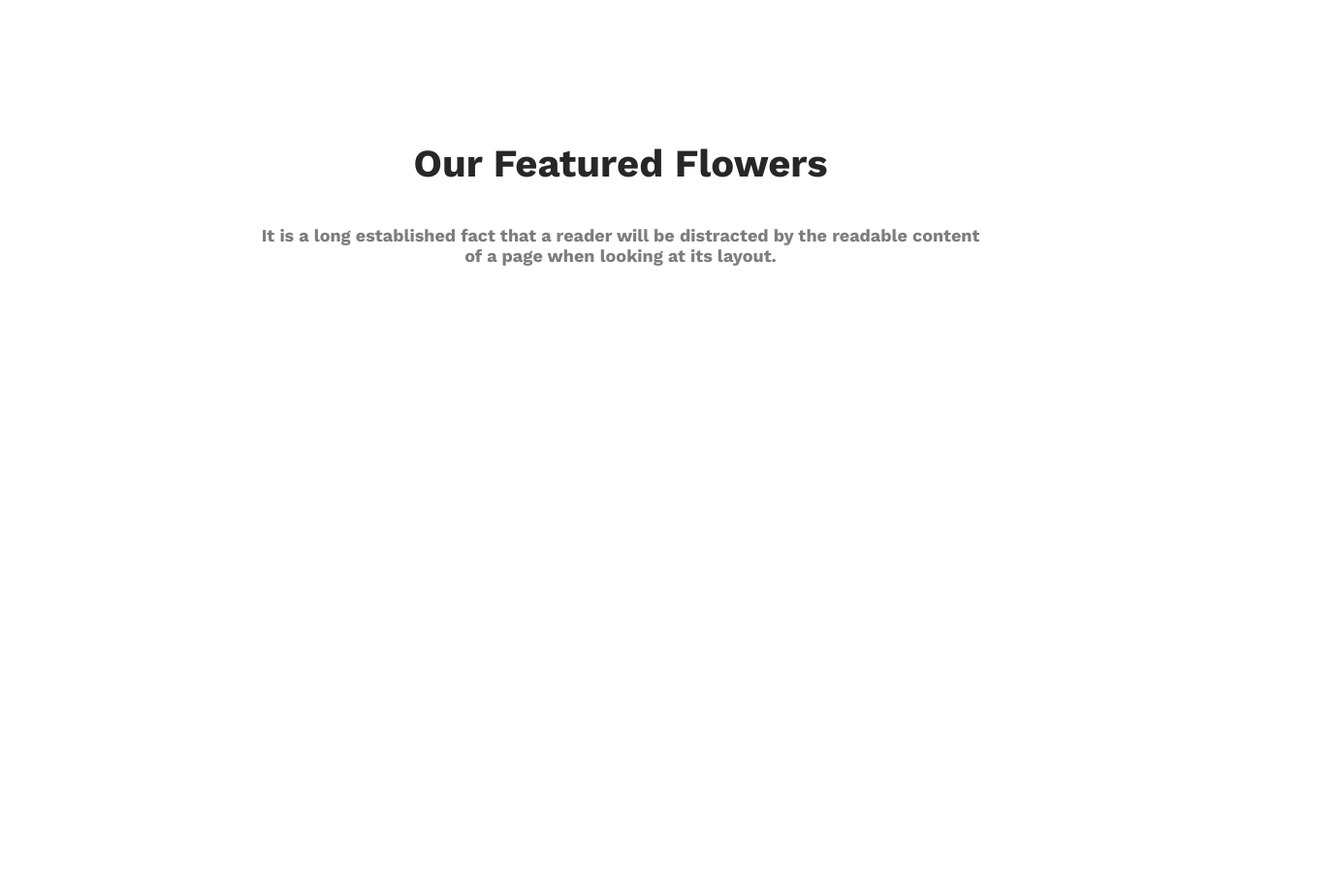
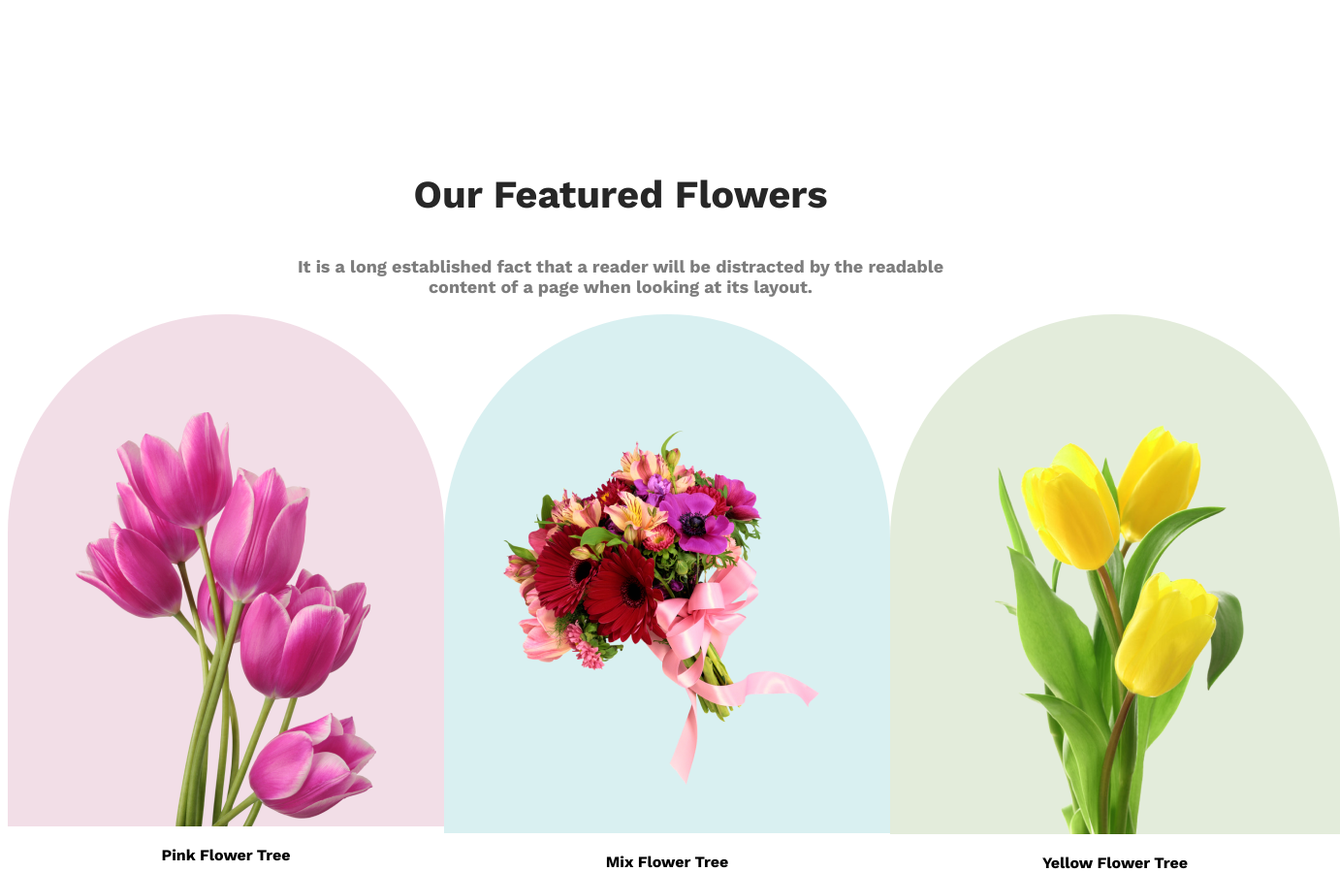
Before and after one commit to sium2022/1st-assignment-flower-shop, a plain HTML site: page index.html in a window 1280 px wide. Shown: the part 833-1732 px from the top of the page at 97% size, 1382 px wide, since content can reach past the window. Before the commit the page ends 1125 px from the top, so only its background shows below. Drawn offline with nearby package versions, Linux system fonts and the light colour scheme.

Commit message:
feature container added

```diff
--- a/index.html
+++ b/index.html
@@ -25,7 +25,23 @@
     <main>
         <section>
             <h3 class="feature-title">Our Featured Flowers</h3>
-            <p class="feature-info">It is a long established fact that a reader will be distracted by the readable content of a page when looking at its layout.</p>
+            <p class="feature-info">It is a long established fact that a reader will be distracted by the readable <br> content of a page when looking at its layout.</p>
+        </section>
+        <section>
+            <div class="feature-container">
+                <div class="feature-container-flower">
+                    <img src="Flower Asset/pngwing 6.png" alt="" class="feature-img-1">
+                    <p class="feature-img-info">Pink Flower Tree</p>
+                </div>
+                <div class="feature-container-flower">
+                    <img src="Flower Asset/pngwing 5.png" alt="" class="feature-img-2">
+                <p class="feature-img-info">Mix Flower Tree</p>
+                </div>
+                <div class="feature-container-flower">
+                    <img src="Flower Asset/pngwing 7.png" alt="" class="feature-img-3">
+                <p class="feature-img-info">Yellow Flower Tree</p>
+                </div>
+            </div>
         </section>
     </main>
 
--- a/styles/flower.css
+++ b/styles/flower.css
@@ -42,6 +42,7 @@ body {
     color: #FFF;
     font-size: 20px;
     font-weight: 700;
+    margin-top: 32px;
 }
 
 .banner-img {
@@ -64,7 +65,35 @@ body {
     text-align: center;
     font-size: 18px;
     font-weight: 400;
-    padding-left: 260px;
-    padding-right: 260px;
+    /* padding-left: 260px;
+    padding-right: 260px; */
     margin-top: 25px;
 }
+
+.feature-container {
+    display: flex;
+}
+.feature-container-flower{
+    width: 465px;
+    height: 535px;
+    text-align: center;
+}
+
+.feature-img-1 {
+    border-radius: 300px 300px 0px 0px;
+    background: rgba(167, 33, 98, 0.15);
+    padding: 100px 70px 0px;
+}
+.feature-img-2{
+    border-radius: 300px 300px 0px 0px;
+    background: rgba(5, 151, 160, 0.15);
+    padding: 115px 45px 50px;
+}
+.feature-img-3{
+    border-radius: 300px 300px 0px 0px;
+    background: rgba(71, 125, 17, 0.15);
+    padding: 65px 75px 0px;
+}
+.feature-img-info{
+
+}
```
